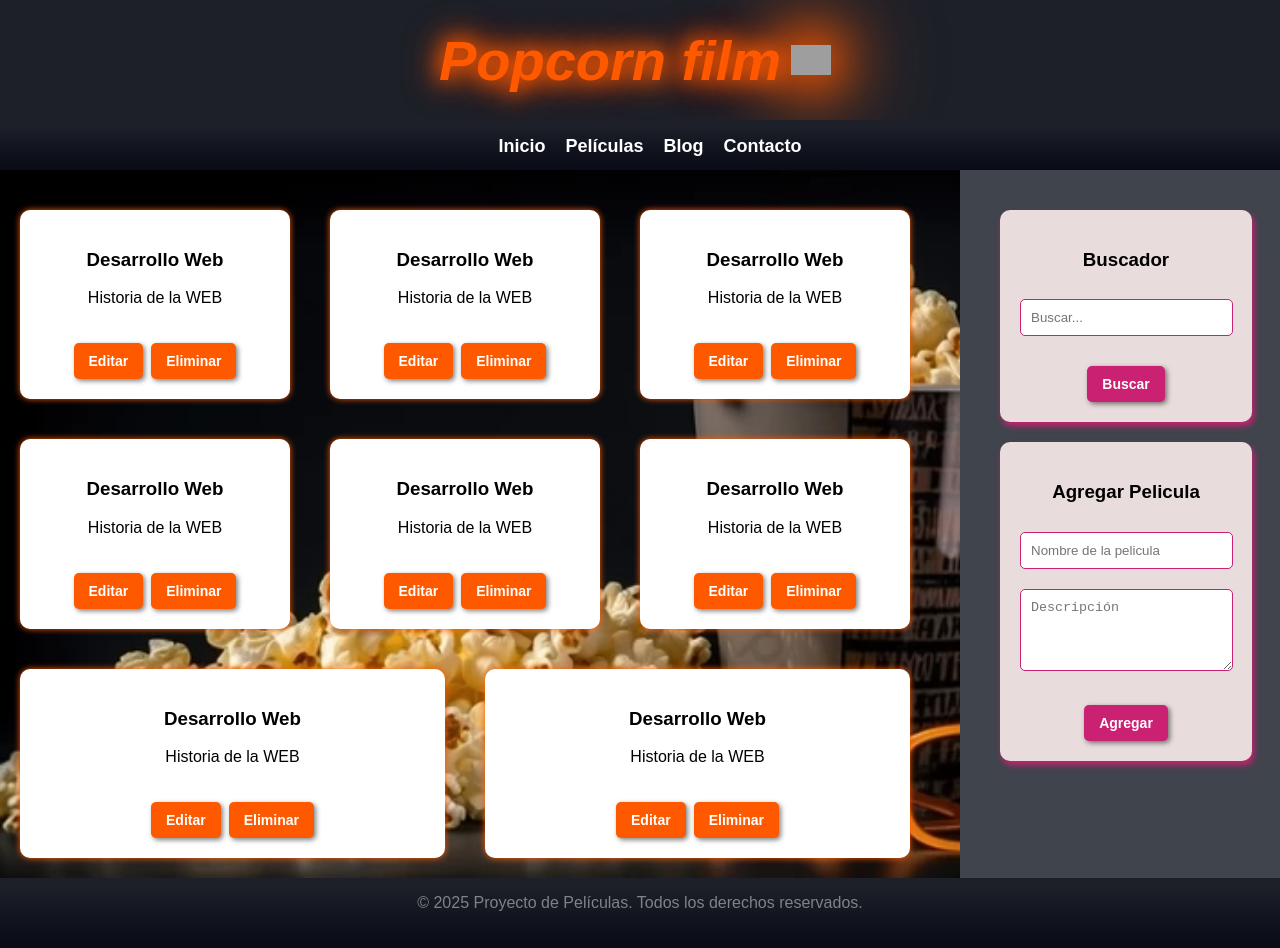
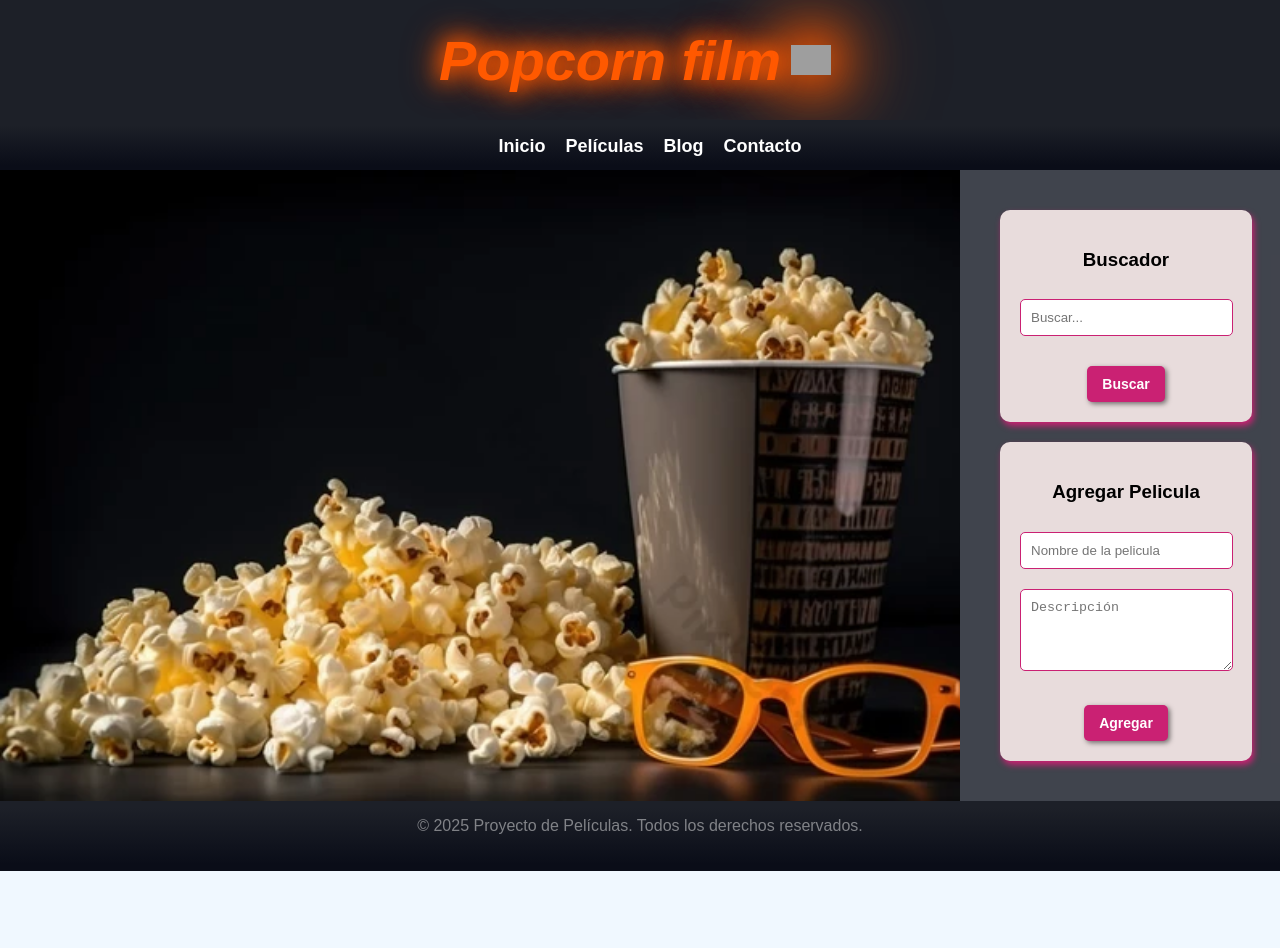
Before and after one commit to FelicitasAguerralde/RECT_06_Proyecto_1, a React (Create React App) app: page / in a window 1280 px wide. After the commit the page ends 871 px from the top, so only its background shows below. Built offline with nearby package versions, Linux system fonts and the light colour scheme; grey boxes are pictures that could not be loaded.

Commit message:
Actualizacion de crear sin recargar la pagina

```diff
--- a/src/App.js
+++ b/src/App.js
@@ -1,24 +1,29 @@
-import { Header } from './components/Header';
-import { Nav } from './components/Nav';
-import { Search } from './components/Search';
-import { Footer } from './components/Footer';
-import { Add } from './components/Add';
-import { Listado } from './components/List';
-import './index.css';
+import { Header } from "./components/Header";
+import { Nav } from "./components/Nav";
+import { Search } from "./components/Search";
+import { Footer } from "./components/Footer";
+import { Create } from "./components/Create";
+import { List } from "./components/List";
+import "./index.css";
+import { useState } from "react";
 
 function App() {
+    const [listState, setListState] = useState([]);
+
   return (
     <div className="layout">
       <Header />
       <Nav />
 
       <section className="content">
-            <Listado />
+        <div className="featured">
+          <List listState={listState} setListState={setListState}/>
+        </div>
       </section>
 
       <aside className="lateral">
         <Search />
-            <Add />
+        <Create setListState={setListState}/>
       </aside>
       <Footer />
     </div>
--- a/src/components/Add.js
+++ b/src/components/Create.js
@@ -1,9 +1,7 @@
 import React from "react";
 import { SaveInStorage } from "../helpers/SaveInStorage";
 
-
-
-export const Add = () => {
+export const Create = ({setListState}) => {
   const title = "Agregar Pelicula";
 
   const [movies, setMovies] = React.useState([]);
@@ -24,13 +22,16 @@ export const Add = () => {
       description,
     };
 
-    setMovies([...movies, movie]); // Agrega la nueva película al array
-    // Limpiar los campos del formulario después de agregar la película.
+    // Guardar la película en el estado local
+    setMovies([...movies, movie]);
+    // Guardar la película en el estado del componente padre
+    setListState(elements =>{
+      return [...elements, movie];
+    })
+
     e.target.title.value = "";
     e.target.description.value = "";
 
-    // Guardar en el almacenamiento local
-    localStorage.setItem("movies", JSON.stringify([...movies, movie]));
     SaveInStorage("movies", movie);
   };
 
--- a/src/components/List.js
+++ b/src/components/List.js
@@ -1,64 +1,30 @@
-import React from 'react'
+import React, { useEffect, useState } from "react";
 
-export const Listado = () => {
+export const List = ({listState, setListState}) => {
+
+  useEffect(() => {
+    getMovies();
+  }, []);
+
+  const getMovies = () => {
+    let movies = JSON.parse(localStorage.getItem("movies")) || [];
+    setListState(movies);
+    return movies;
+  };
+
   return (
     <>
-    <div className="featured">
-            <article className="item">
-                <h3 className="title">Desarrollo Web</h3>
-                <p className="description">Historia de la WEB</p>
-                <button className="edit">Editar</button>
-                <button className="delete">Eliminar</button>
+      {listState != null ? listState.map(movie => {
+        return (
+            <article key={movie.id} className="item">
+              <h3 className="title">{movie.title}</h3>
+              <p className="description">{movie.description}</p>
+              <button className="edit">Editar</button>
+              <button className="delete">Eliminar</button>
             </article>
-
-            <article className="item">
-                <h3 className="title">Desarrollo Web</h3>
-                <p className="description">Historia de la WEB</p>
-                <button className="edit">Editar</button>
-                <button className="delete">Eliminar</button>
-            </article>
-
-            <article className="item">
-                <h3 className="title">Desarrollo Web</h3>
-                <p className="description">Historia de la WEB</p>
-                <button className="edit">Editar</button>
-                <button className="delete">Eliminar</button>
-            </article>
-
-            <article className="item">
-                <h3 className="title">Desarrollo Web</h3>
-                <p className="description">Historia de la WEB</p>
-                <button className="edit">Editar</button>
-                <button className="delete">Eliminar</button>
-            </article>
-
-            <article className="item">
-                <h3 className="title">Desarrollo Web</h3>
-                <p className="description">Historia de la WEB</p>
-                <button className="edit">Editar</button>
-                <button className="delete">Eliminar</button>
-            </article>
-
-            <article className="item">
-                <h3 className="title">Desarrollo Web</h3>
-                <p className="description">Historia de la WEB</p>
-                <button className="edit">Editar</button>
-                <button className="delete">Eliminar</button>
-            </article>
-
-            <article className="item">
-                <h3 className="title">Desarrollo Web</h3>
-                <p className="description">Historia de la WEB</p>
-                <button className="edit">Editar</button>
-                <button className="delete">Eliminar</button>
-            </article>
-
-            <article className="item">
-                <h3 className="title">Desarrollo Web</h3>
-                <p className="description">Historia de la WEB</p>
-                <button className="edit">Editar</button>
-                <button className="delete">Eliminar</button>
-            </article>
-            </div>
+        );
+      })
+    : <h2>No hay películas</h2>}
     </>
-)};
+  );
+};
--- a/src/helpers/SaveInStorage.js
+++ b/src/helpers/SaveInStorage.js
@@ -1,26 +1,20 @@
-
 export const SaveInStorage = (key, element) => {
-
-  // Obtener los datos del localStorage
+  // Obtener los datos del localStorage una sola vez
   let elementsInStorage = localStorage.getItem(key);
 
   // Verificar si los datos existen y son válidos
   try {
-    elementsInStorage = JSON.parse(localStorage.getItem(key)) || []; // Si es null, inicializar como un array vacío
-  }
-  catch (error) {
-    console.error("Error al analizar los datos de localStorage:", error);
-    elementsInStorage = []; // Si hay un error, inicializar como un array vacío
+      elementsInStorage = JSON.parse(elementsInStorage) || []; // Si es null o vacío, inicializar como un array vacío
+  } catch (error) {
+      console.error("Error al analizar los datos de localStorage:", error);
+      elementsInStorage = []; // Si hay un error, inicializar como un array vacío
   }
 
-  // Actualizar el estado con las películas del almacenamiento local
-  if (Array.isArray(elementsInStorage)) {
-    elementsInStorage.push(element); // Agregar la nueva película al array
-  } else {
-    elementsInStorage = [element]; // Si no es un array, inicializar como un nuevo array con la película
-  }
+  // Actualizar el array con el nuevo elemento
+  elementsInStorage.push(element);
 
-  localStorage.setItem(key, JSON.stringify(elementsInStorage)); // Guardar el array actualizado en el localStorage
+  // Guardar el array actualizado en el localStorage
+  localStorage.setItem(key, JSON.stringify(elementsInStorage));
 
   return element;
 };
```
Lines whose indentation alone changed are shown as unchanged.
